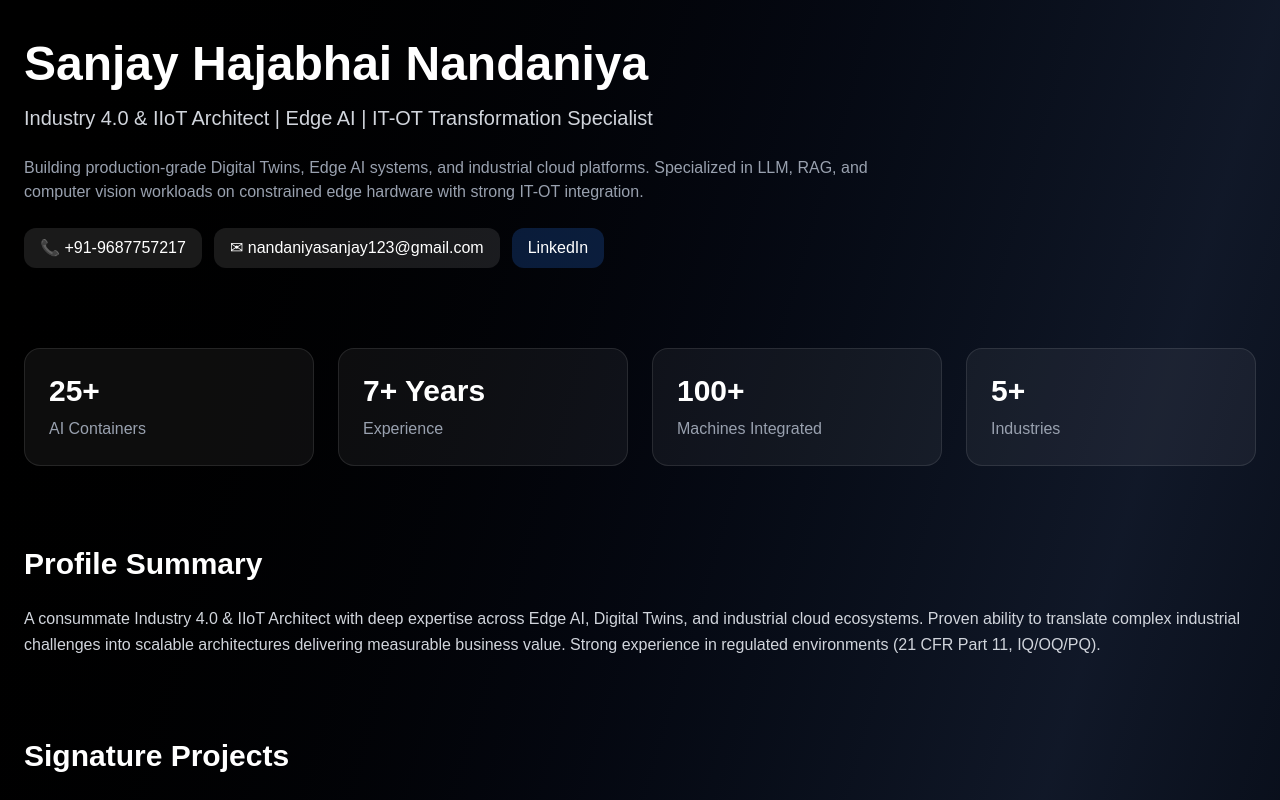
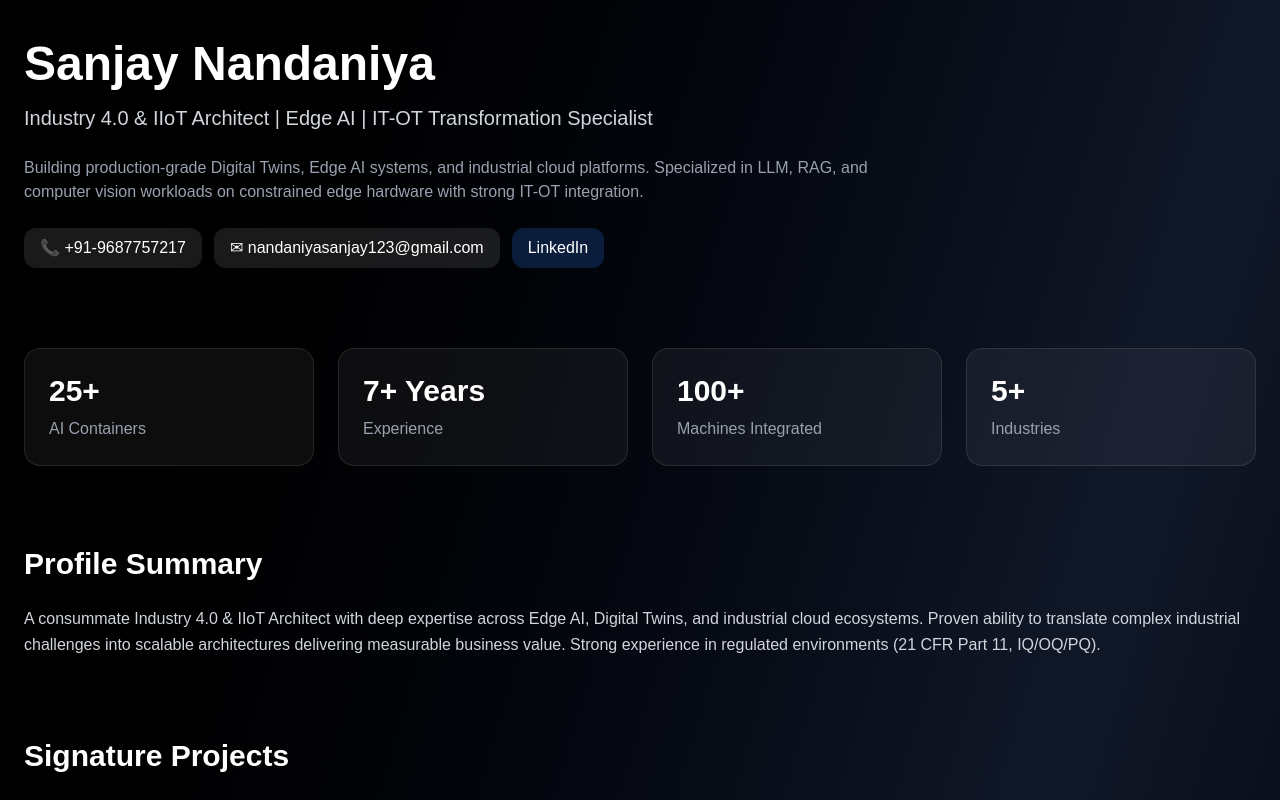
Before and after one commit to Sanjay4497/portfolio, a Next.js app: page / in a window 1280 px wide. Shown: the top 800 px of the page. Built offline with nearby package versions, Linux system fonts and the light colour scheme.

Commit message:
Fix name spelling and update certification list

```diff
--- a/app/page.tsx
+++ b/app/page.tsx
@@ -11,7 +11,7 @@ export default function Page() {
         {/* HERO */}
         <section className="mb-20">
           <motion.h1 initial={{opacity:0,y:20}} animate={{opacity:1,y:0}} className="text-5xl font-bold">
-            Sanjay Hajabhai Nandaniya
+            Sanjay Nandaniya
           </motion.h1>
 
           <p className="mt-4 text-xl text-gray-300">
@@ -263,7 +263,7 @@ export default function Page() {
           <h2 className="text-3xl font-semibold mb-6">Certifications</h2>
           <div className="grid md:grid-cols-3 gap-4">
             {[
-              "AWS Fundamentals",
+              "AWS Cloud Practitioner",
               "Azure AZ-900",
               "ThingWorx",
               "Kepware",
```
